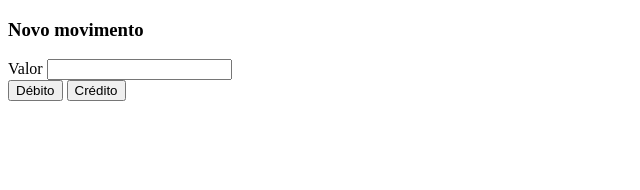
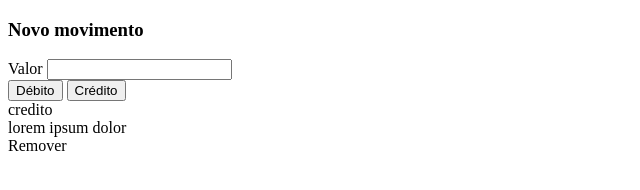
Before and after one commit to ritinharizzieri/financas, a website: page public/index.html in a window 1280 px wide. Both pictures are taken after a click on the button "Crédito". Shown: the whole page, without its empty margins (0-640 px from the left). Drawn offline with Linux system fonts and the light colour scheme.

Commit message:
criando componente movimentos lista e unindo os dois componentes

```diff
--- a/public/components/movimentos-list/index.js
+++ b/public/components/movimentos-list/index.js
@@ -1,3 +1,48 @@
+function MovimentosListComponent(rootEl) {
+  this.rootEl = rootEl;
+  this.el = null;
+  this.type = "";
+  this.value = "";
+
+  this.setItem = (type, value) => {
+    this.type = type;
+    this.value = value;
+  };
+
+  this.bindListeners = () => {
+    this.el.querySelector(".js-remove-item").addEventListener("click", () => {
+      this.el.querySelector(".js-remove-item").parentElement.remove();
+    });
+  };
+
+  this.render = () => {
+    this.el.innerHTML = `
+    <div class="movimentos-list">
+      <div class="movimentos-list__item js-movimento-list">
+        <div class="movimento">
+          <div class="movimento__type movimento__type--${this.type}">${this.type}</div>
+          <div class="movimento__value">${this.value}</div>
+          <div class="movimento__description">lorem ipsum dolor</div>
+        </div>
+        <div class="movimento__remove js-remove-item">Remover</div>
+      </div>
+    </div>
+    `;
+    this.rootEl.appendChild(this.el);
+  };
+
+  this.update = () => {
+    this.render();
+    this.bindListeners();
+  };
+
+  this.init = () => {
+    this.el = document.createElement("div");
+    this.update();
+  };
+}
+
+/*
 function MovimentosItemComponent(
   id = number,
   type = "",
@@ -31,3 +76,4 @@ function MovimentosListComponent(items) {
     </div>`;
   };
 }
+*/
--- a/public/index.html
+++ b/public/index.html
@@ -12,8 +12,10 @@
   </head>
   <body>
     <div id="root" class="root"></div>
+    <div id="root-list"></div>
     <!--components-->
     <script src="components/movimentos-form/index.js"></script>
+    <script src="components/movimentos-list/index.js"></script>
     <script src="features/movimentos/index.js"></script>
     <script src="scripts.js"></script>
   </body>
--- a/public/scripts.js
+++ b/public/scripts.js
@@ -1,14 +1,20 @@
+// componente movimentos-form
 const rootEl = document.querySelector("#root");
-
-// criar instancia
 const movimentosForm = new MovimentosFormComponent(rootEl);
 
 movimentosForm.init();
 movimentosForm.setTitle("Novo movimento");
 console.log(movimentosForm);
 
+// componente movimentos-list
+const rootList = document.querySelector("#root-list");
+const movimentosList = new MovimentosListComponent(rootList);
+
 movimentosForm.onCreditClick = (valorCredito) => {
   console.log(`adicionou um credito de R$ ${valorCredito}`);
+  movimentosList.setItem("credito", valorCredito);
+  movimentosList.init();
+  console.log(movimentosList);
 };
 
 movimentosForm.onDebitClick = (valorDebito) => {
```
